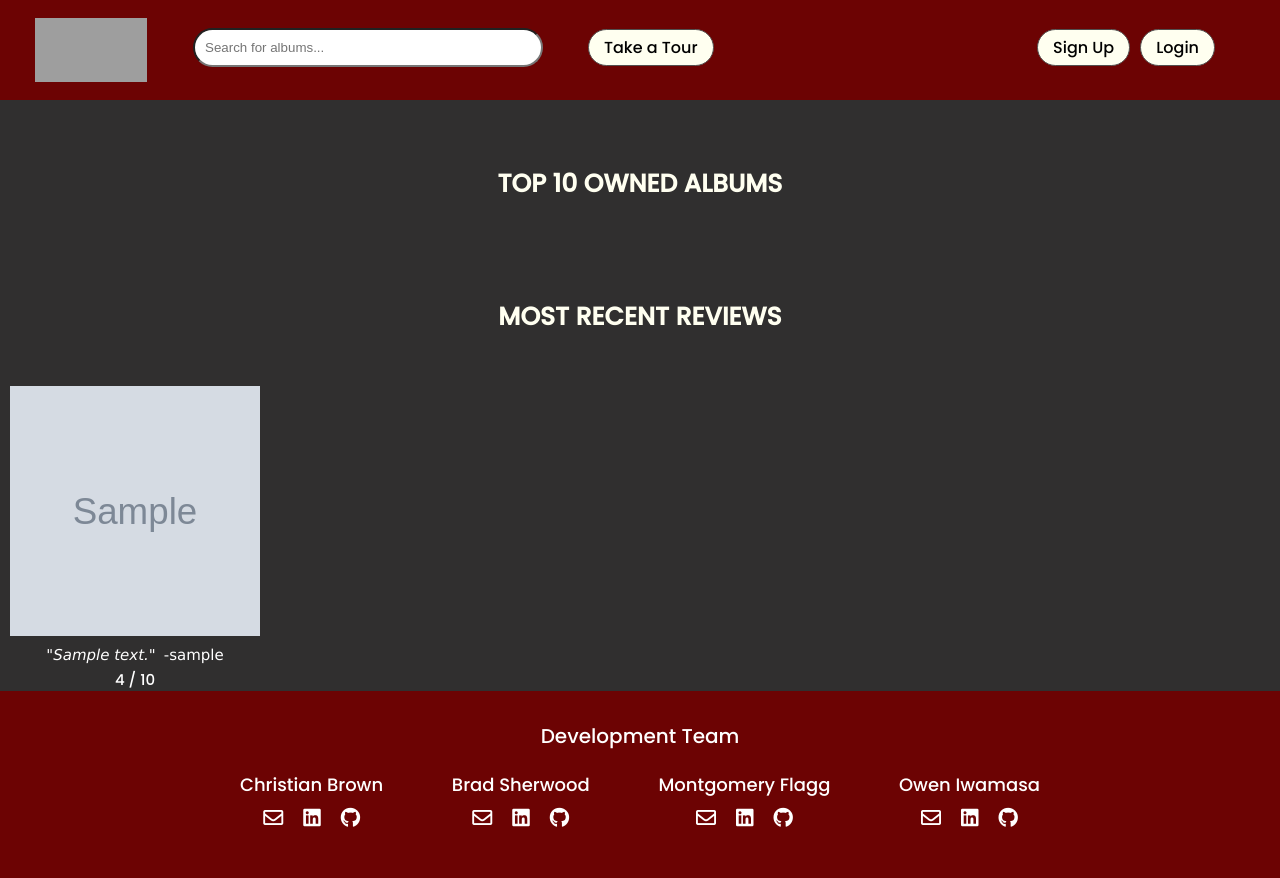
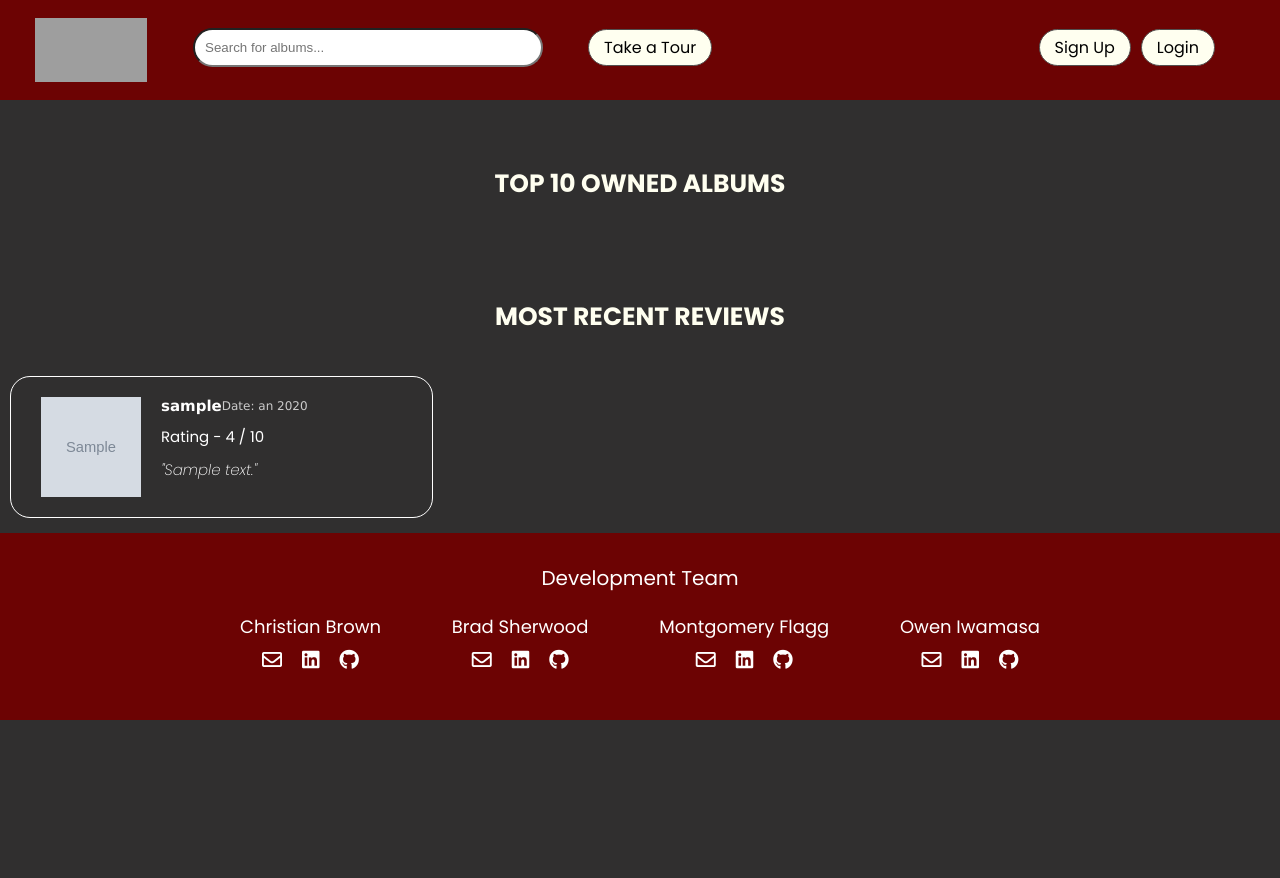
Before and after one commit to chrisbh4/GoodTunes, a Node project: template views/index.pug in a window 1280 px wide. After the commit the page ends 720 px from the top, so only its background shows below. Run offline with Node 20 templates, Linux system fonts and the light colour scheme; the template is opened without the code that fills it: most values are stand-ins (such as "Sample title", 1, 10 or a date in 2020); grey boxes marked "Sample" are stand-in pictures; some libraries are stand-ins or nearby versions; grey boxes are pictures that could not be loaded.

Commit message:
home page review cards css work

```diff
--- a/public/stylesheets/index.css
+++ b/public/stylesheets/index.css
@@ -96,8 +96,8 @@ form > button {
 
 .reviewImg {
   margin: 10px;
-  width: 250px;
-  height: 250px;
+  width: 100px;
+  height: 100px;
   object-fit: cover;
 }
 
@@ -139,35 +139,62 @@ form > button {
   overflow-x: scroll;
   overflow-y: hidden;
   scrollbar-width: none;
+  margin-left: 10px;
+  margin-bottom: 15px;
 }
 
 .user-review {
+  border: 1px solid white;
+  border-radius: 20px;
+  padding-left: 20px;
+  padding-right: 20px;
+  padding-top: 10px;
+  padding-bottom: 10px;
+  margin-right: 15px;
+  height: auto;
+  width: 30%;
   display: flex;
-  flex-direction: column;
+  flex-direction: row;
+  /* align-items: center; */
 }
 
 .review-data {
   font-family: "Poppins", sans-serif;
   font-size: 15px;
-  text-align: center;
   color: white;
+  margin-left: 10px;
 }
 
 .review-data-comment-username {
   display: flex;
   flex-direction: row;
-  justify-content: center;
+  justify-content: space-between;
+  align-items: center;
   font-family: Verdana, Geneva, Tahoma, sans-serif;
   font-weight: 100;
-  margin-bottom: 4px;
+  margin-bottom: 10px;
+  margin-top: 10px;
 }
 
 .review-comment {
   font-style: italic;
+  font-weight: 200;
+}
+
+.review-rating {
+  font-weight: 400;
+  margin-bottom: 10px;
+}
+
+.review-date {
+  color: rgb(203, 203, 203);
+  font-size: 12px;
+  font-weight: 200;
+
 }
 
 .review-username {
-  margin-left: 8px;
+  font-weight: 600;
 }
 
 .genres {
--- a/views/index.pug
+++ b/views/index.pug
@@ -4,7 +4,7 @@ block head
     link(rel="stylesheet", href="/stylesheets/index.css")
     <link rel="preconnect" href="https://fonts.googleapis.com">
     <link rel="preconnect" href="https://fonts.gstatic.com" crossorigin>
-    <link href="https://fonts.googleapis.com/css2?family=Poppins:wght@500&display=swap" rel="stylesheet">
+    <link href="https://fonts.googleapis.com/css2?family=Poppins:ital,wght@0,100;0,200;0,300;0,400;0,500;0,600;0,700;0,800;0,900;1,100;1,200;1,300;1,400;1,500;1,600;1,700;1,800;1,900&display=swap" rel="stylesheet">
 //- append head
 //-   //- add page specific styles by appending to the head
 //-   link(rel="stylesheet" href="/stylesheets/index.css")
@@ -35,7 +35,8 @@ block content
                                         img(class="reviewImg" src=`${review.Album.imgSrc}`)
                                 div.review-data
                                     div.review-data-comment-username
-                                        div.review-comment= `\"${review.comment}\"`
-                                        div.review-username= `-${review.User.username}`
-                                    div.review-rating= `${review.rating} / 10`
+                                        div.review-username= `${review.User.username}`
+                                        div.review-date= `Date: ${review.updatedAt.toString().slice(4,15)}`
+                                    div.review-rating= `Rating - ${review.rating} / 10`
+                                    div.review-comment= `\"${review.comment}\"`
     block content
```
